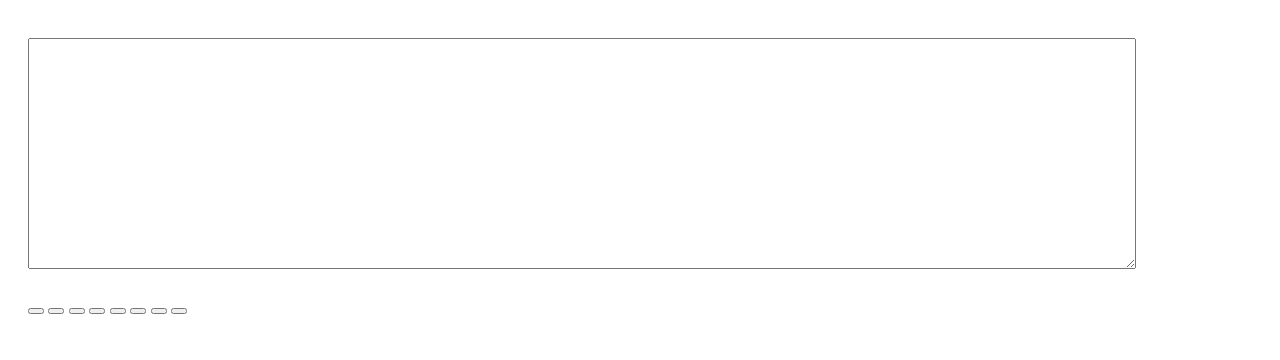
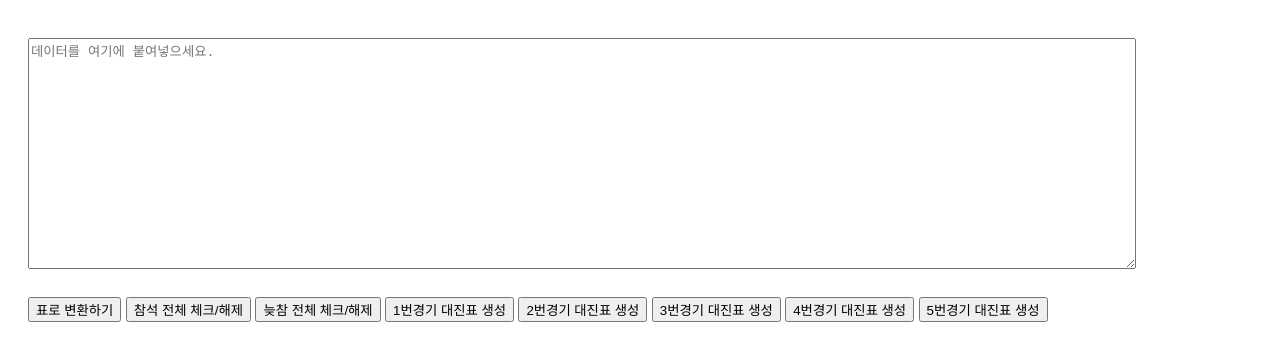
Before and after one commit to trainghost/trainghost.github.io, a plain HTML site: page index.html in a window 1280 px wide. Drawn offline with Linux system fonts and the light colour scheme.

Commit message:
Update index.html

```diff
--- a/index.html
+++ b/index.html
@@ -6,17 +6,17 @@
 </head>
 <body>
 
-  <textarea id="dataInput" rows="15" cols="60"></textarea>
+  <textarea id="dataInput" rows="15" cols="60" placeholder="데이터를 여기에 붙여넣으세요."></textarea>
   <br>
-  <button onclick="convertToTable()"></button>
-  <button onclick="toggleAllCheckboxes('참석')"></button>
-  <button onclick="toggleAllCheckboxes('늦참')"></button>
+  <button onclick="convertToTable()">표로 변환하기</button>
+  <button onclick="toggleAllCheckboxes('참석')">참석 전체 체크/해제</button>
+  <button onclick="toggleAllCheckboxes('늦참')">늦참 전체 체크/해제</button>
 
-  <button onclick="createBracket1()"></button>
-  <button onclick="createBracket2()"></button>
-  <button onclick="createBracket3()"></button>
-  <button onclick="createBracket4()"></button>
-  <button onclick="createBracket5()"></button>
+  <button onclick="createBracket1()">1번경기 대진표 생성</button>
+  <button onclick="createBracket2()">2번경기 대진표 생성</button>
+  <button onclick="createBracket3()">3번경기 대진표 생성</button>
+  <button onclick="createBracket4()">4번경기 대진표 생성</button>
+  <button onclick="createBracket5()">5번경기 대진표 생성</button>
 
   <div id="tableContainer"></div>
   <div id="bracket1Container"></div>
```
